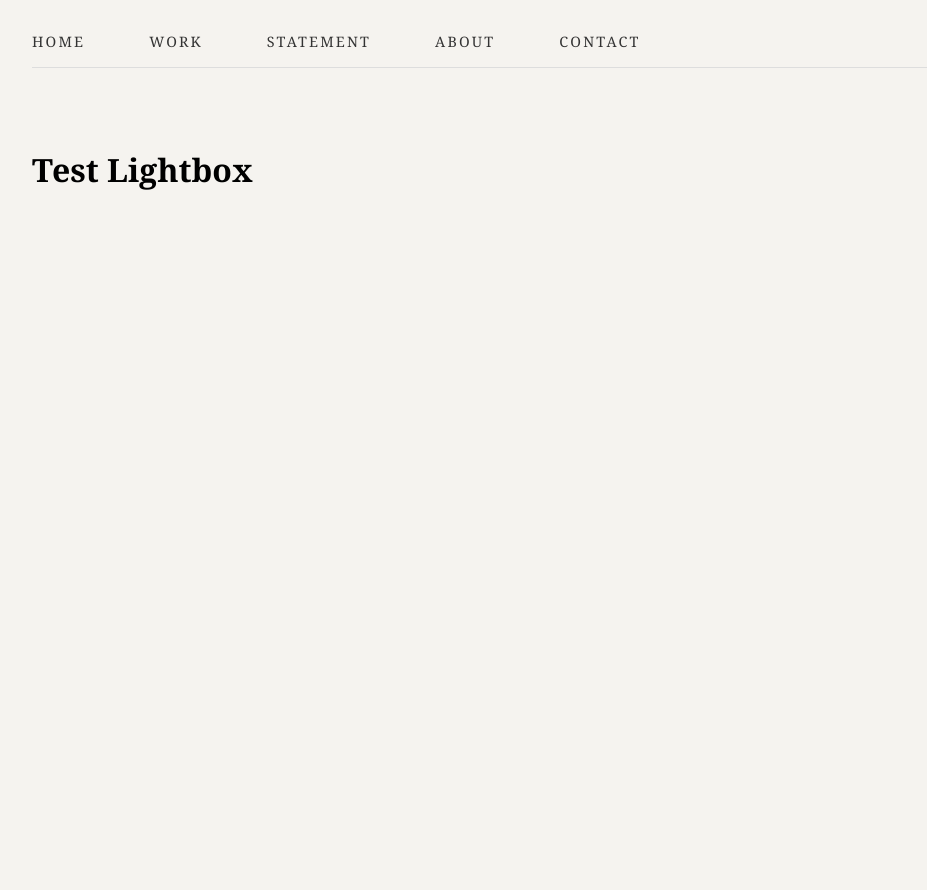
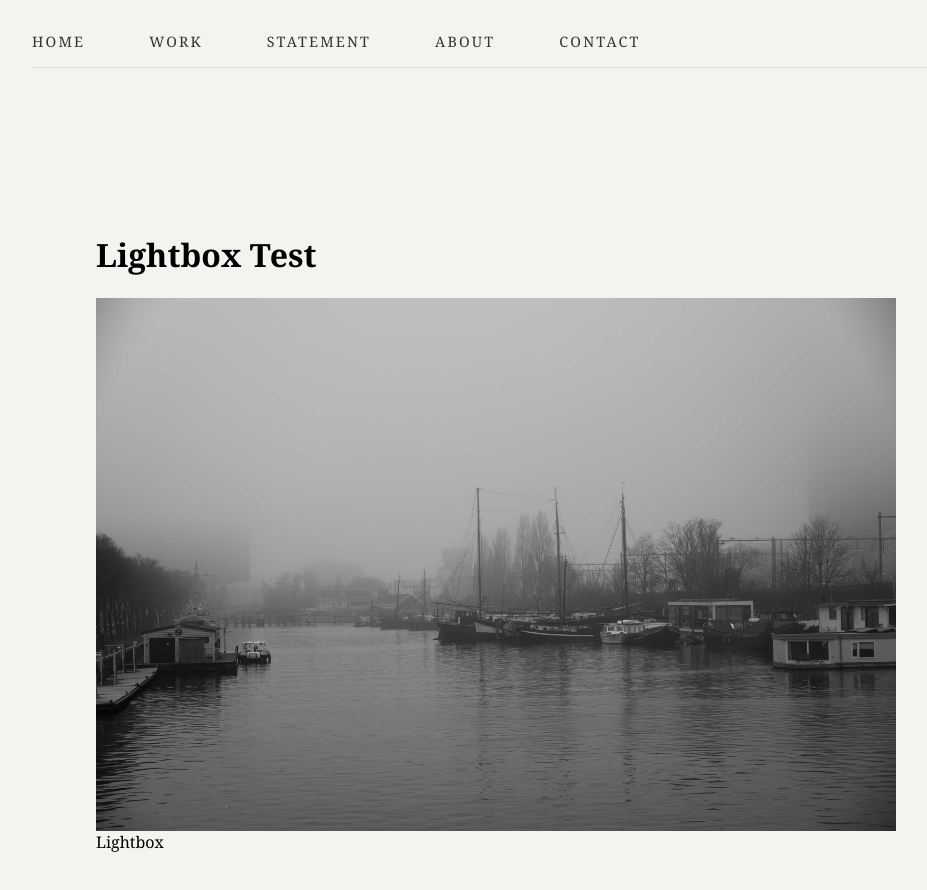
Before and after one commit to JensDDNN/jens-domela-portfolio, a Next.js app: page /test-lightbox in a window 1280 px wide. Shown: the top 890 px of the page, without its empty margins (8-935 px from the left). Before the commit the page ends 800 px from the top, so only its background shows below. Built offline with nearby package versions, Linux system fonts and the light colour scheme.

Commit message:
Implement Lightbox functionality in TestLightbox

```diff
--- a/app/test-lightbox/page.tsx
+++ b/app/test-lightbox/page.tsx
@@ -1,3 +1,31 @@
+"use client";
+
+import { useState } from "react";
+import Lightbox from "../../components/Lightbox";
+
 export default function TestLightbox() {
-  return <h1>Test Lightbox</h1>;
+  const [selectedImage, setSelectedImage] = useState<string | null>(null);
+
+  return (
+    <main style={{ padding: "4rem" }}>
+      <h1>Lightbox Test</h1>
+
+<img
+  src="/images/DSC_1344.jpg"
+  alt="Test Image"
+  onClick={() => setSelectedImage("/images/DSC_1344.jpg")}
+  style={{
+    width: "100%",
+    maxWidth: "800px",
+    cursor: "pointer",
+    display: "block",
+  }}
+/>
+
+      <Lightbox
+        image={selectedImage}
+        onClose={() => setSelectedImage(null)}
+      />
+    </main>
+  );
 }
```
